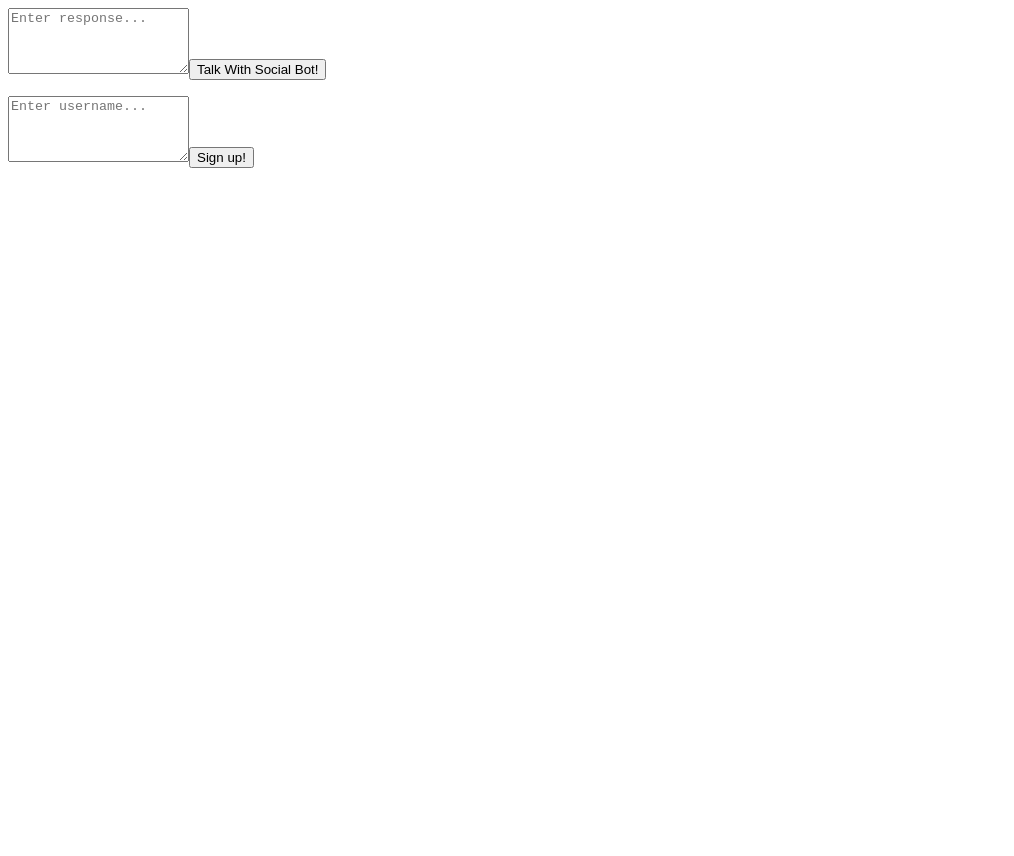
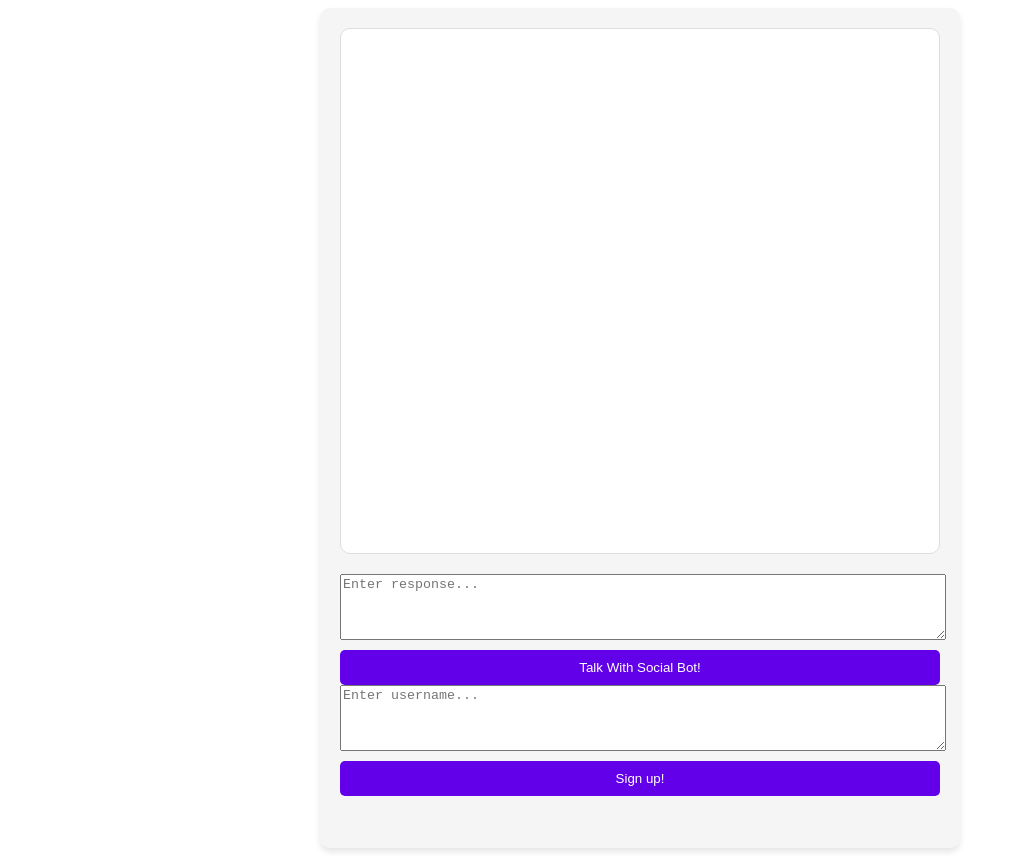
Before and after one commit to AbstractOperatorsInterns/AbstractOperatorsInterns, a React (Create React App) app in the folder client/: page / in a window 1280 px wide. Shown: the whole page, without its empty margins (0-1014 px from the left). Before the commit the page ends 800 px from the top, so only its background shows below. Built offline with nearby package versions, Linux system fonts and the light colour scheme.

Commit message:
UI created for the social bot page
UI created and functional!

```diff
--- a/client/src/App.css
+++ b/client/src/App.css
@@ -1,38 +1,61 @@
-.App {
-  text-align: center;
+.chat-container {
+  display: flex;
+  flex-direction: column;
+  justify-content: space-between;
+  height: 100vh;
+  max-width: 600px;
+  margin: 0 auto;
+  padding: 20px;
+  background-color: #f5f5f5;
+  border-radius: 10px;
+  box-shadow: 0 4px 6px rgba(0, 0, 0, 0.1);
 }
 
-.App-logo {
-  height: 40vmin;
-  pointer-events: none;
+.chat-box {
+  flex: 1;
+  overflow-y: auto;
+  margin-bottom: 20px;
+  padding: 10px;
+  border: 1px solid #ddd;
+  background-color: white;
+  border-radius: 10px;
 }
 
-@media (prefers-reduced-motion: no-preference) {
-  .App-logo {
-    animation: App-logo-spin infinite 20s linear;
-  }
+.chat-bubble {
+  margin: 10px 0;
+  padding: 10px 15px;
+  border-radius: 15px;
+  max-width: 70%;
+  word-wrap: break-word;
 }
 
-.App-header {
-  background-color: #282c34;
-  min-height: 100vh;
-  display: flex;
-  flex-direction: column;
-  align-items: center;
-  justify-content: center;
-  font-size: calc(10px + 2vmin);
-  color: white;
+.user-bubble {
+  align-self: flex-end;
+  justify-self: right;
+  background-color: #d1f4ff;
+  color: #005f8b;
 }
 
-.App-link {
-  color: #61dafb;
+
+.ai-bubble {
+  align-self: flex-start;
+  background-color: #e4e6eb;
+  color: #333;
 }
 
-@keyframes App-logo-spin {
-  from {
-    transform: rotate(0deg);
-  }
-  to {
-    transform: rotate(360deg);
-  }
+
+textarea {
+  width: 100%;
+  margin-bottom: 10px;
 }
+
+button {
+  display: inline-block;
+  padding: 10px 15px;
+  background-color: #6200ea;
+  color: white;
+  border: none;
+  border-radius: 5px;
+  cursor: pointer;
+  transition: background-color 0.3s;
+}
--- a/client/src/App.js
+++ b/client/src/App.js
@@ -1,42 +1,58 @@
-import React, {useState, useEffect} from 'react'
-import axios from 'axios'
+import React, { useState, useEffect } from 'react';
+import axios from 'axios';
+import './App.css';
 
 function App() {
-
-  const [inputData, setInputData] = useState("")
-  const [result, setResult] = useState("")
-  const [signUpData, setSignUpData] = useState("")
-  const [result2, setResult2] = useState("")
+  const [inputData, setInputData] = useState('');
+  const [messages, setMessages] = useState([]);
+  const [signUpData, setSignUpData] = useState('');
+  const [result2, setResult2] = useState('');
 
   const handleSubmit = async (e) => {
-    e.preventDefault()
+    e.preventDefault();
+
+    const userMessage = { type: 'user', text: inputData };
+    setMessages((prevMessages) => [...prevMessages, userMessage]);
     try {
       const response = await axios.post('http://localhost:5000/members', {
-        input_data: inputData
-      })
-      setResult(response.data.result)
+        input_data: inputData,
+      });
+      const aiMessage = { type: 'AI', text: response.data.result };
+      setMessages((prevMessages) => [...prevMessages, aiMessage]);
     } catch (error) {
-      console.error("Error running function:", error)
-      setResult("An error occurred. Please try again.")
+      console.error('Error running function:', error);
+      const errorMessage = { type: 'AI', text: 'An error occurred. Please try again.' };
+      setMessages((prevMessages) => [...prevMessages, errorMessage]);
     }
-  }
+  };
 
   const handleSignUp = async (e) => {
-    e.preventDefault()
+    e.preventDefault();
+
     try {
       const response = await axios.post('http://localhost:5000/signup', {
-        signup_data: signUpData
-      })
-      setResult2(response.data.result)
+        signup_data: signUpData,
+      });
+      setResult2(response.data.result);
     } catch (error) {
-      console.error("Error running function:", error)
-      setResult("An error occurred. Please try again.")
+      console.error('Error running function:', error);
+      setResult2('An error occurred. Please try again.');
     }
-  }
+  };
 
   return (
+    <div className="chat-container">
+      <div className="chat-box">
+        {messages.map((message, index) => (
+          <div
+            key={index}
+            className={`chat-bubble ${message.type === 'user' ? 'user-bubble' : 'ai-bubble'}`}
+          >
+            {message.text}
+          </div>
+        ))}
+      </div>
 
-    <div>
       <textarea
         id="message"
         rows={4}
@@ -45,8 +61,8 @@ function App() {
         value={inputData}
         onChange={(e) => setInputData(e.target.value)}
       ></textarea>
-      <button onClick={handleSubmit}> Talk With Social Bot!</button>
-      <p>{result}</p>
+      <button onClick={handleSubmit}>Talk With Social Bot!</button>
+
       <textarea
         id="message2"
         rows={4}
@@ -58,7 +74,7 @@ function App() {
       <button onClick={handleSignUp}>Sign up!</button>
       <p>{result2}</p>
     </div>
-  )
+  );
 }
 
-export default App
+export default App;
```
Also changed, not shown: 1 other file (tests, documents, lock files or other folders).
